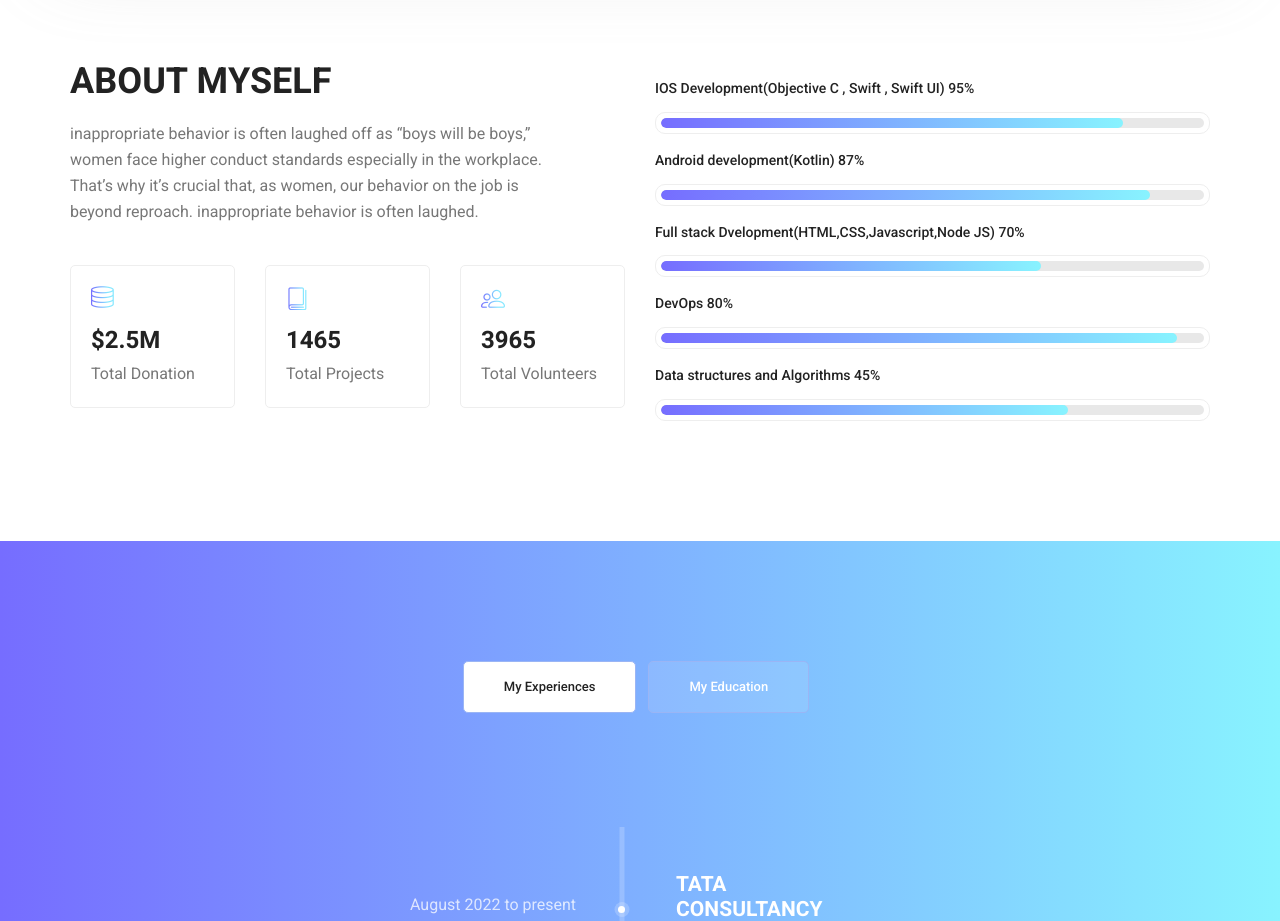
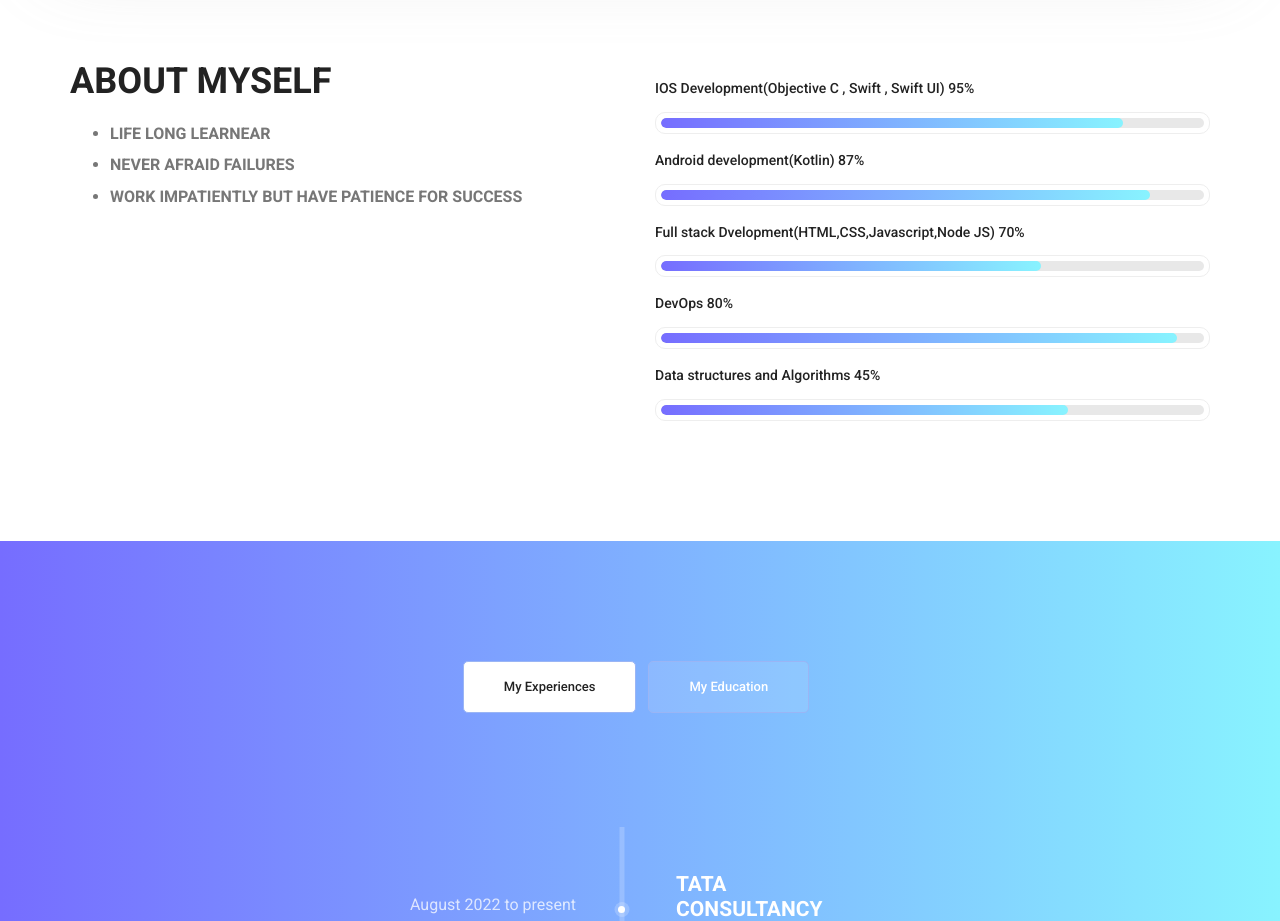
Before and after one commit to sahidreza/MyResume, a plain HTML site: page index.html in a window 1280 px wide. Shown: the part 1020-1941 px from the top of the page. Drawn offline with Linux system fonts and the light colour scheme.

Commit message:
Second Commit

```diff
--- a/index.html
+++ b/index.html
@@ -111,9 +111,19 @@
         <div class="col-lg-6">
           <div class="welcome_text">
             <h4>About Myself</h4>
-            <p>inappropriate behavior is often laughed off as “boys will be boys,” women face higher conduct standards especially in the workplace. That’s why it’s crucial that, as women, our behavior on the job is beyond reproach. inappropriate
-              behavior is often laughed.</p>
-            <div class="row">
+            <!-- <p>
+              I am currently working as Information Technology Analyst with a
+              reputed organization, TATA CONSULTANCY SERVICES LIMITED Limited ,
+              I believe I meet all the essential criteria for the position.
+              Please find below some of my key accomplishments:
+            </p> -->
+            <ul>
+              <li><h5>LIFE LONG LEARNEAR</h6></li>
+              <li><h5>NEVER AFRAID FAILURES</h6></li>
+              <li><h5>WORK IMPATIENTLY BUT HAVE PATIENCE FOR SUCCESS</h6></li>
+            </ul>
+
+            <!-- <div class="row">
               <div class="col-md-4">
                 <div class="wel_item">
                   <i class="lnr lnr-database"></i>
@@ -135,7 +145,7 @@
                   <p>Total Volunteers</p>
                 </div>
               </div>
-            </div>
+            </div> -->
           </div>
         </div>
         <div class="col-lg-6">
```
